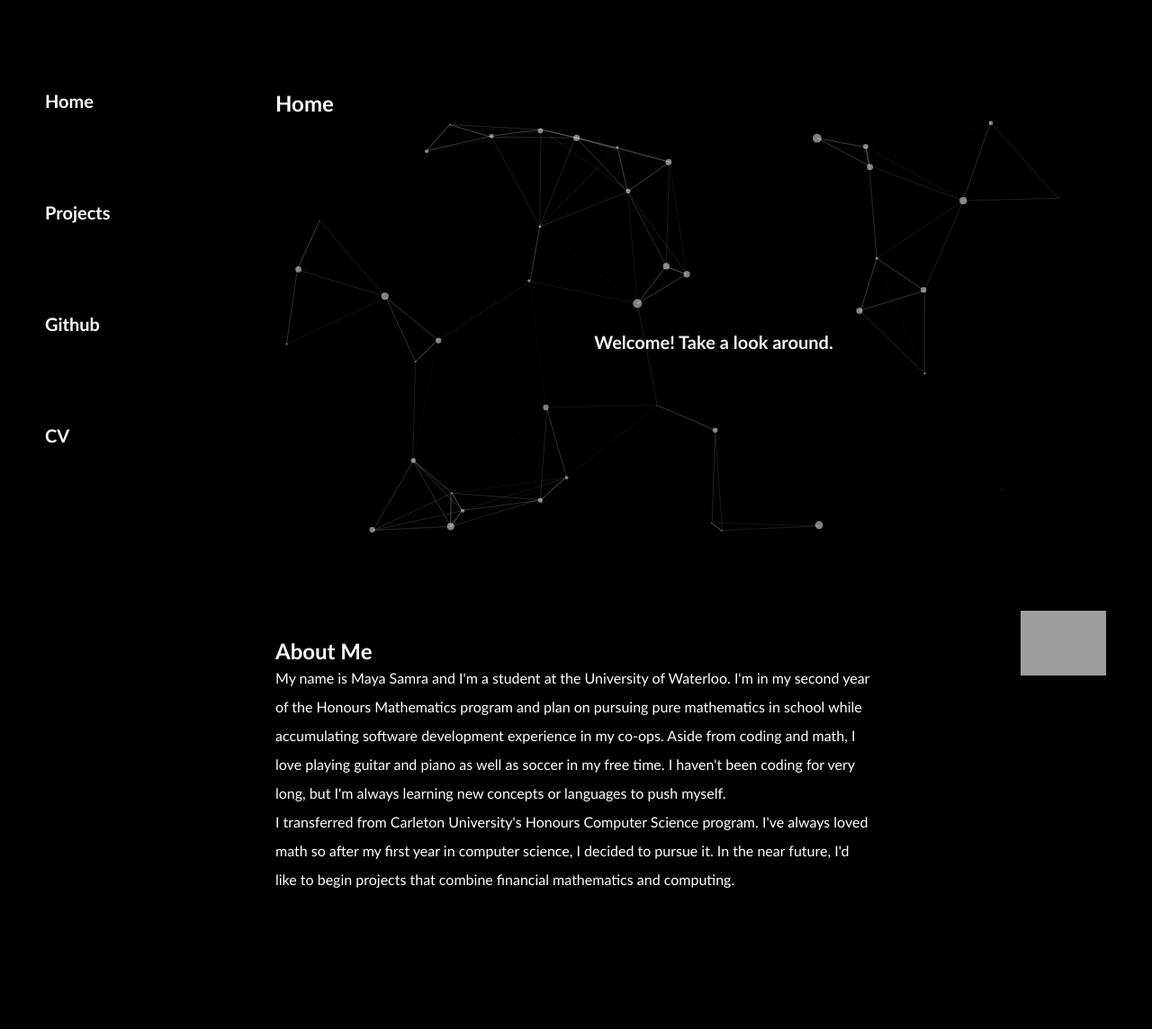
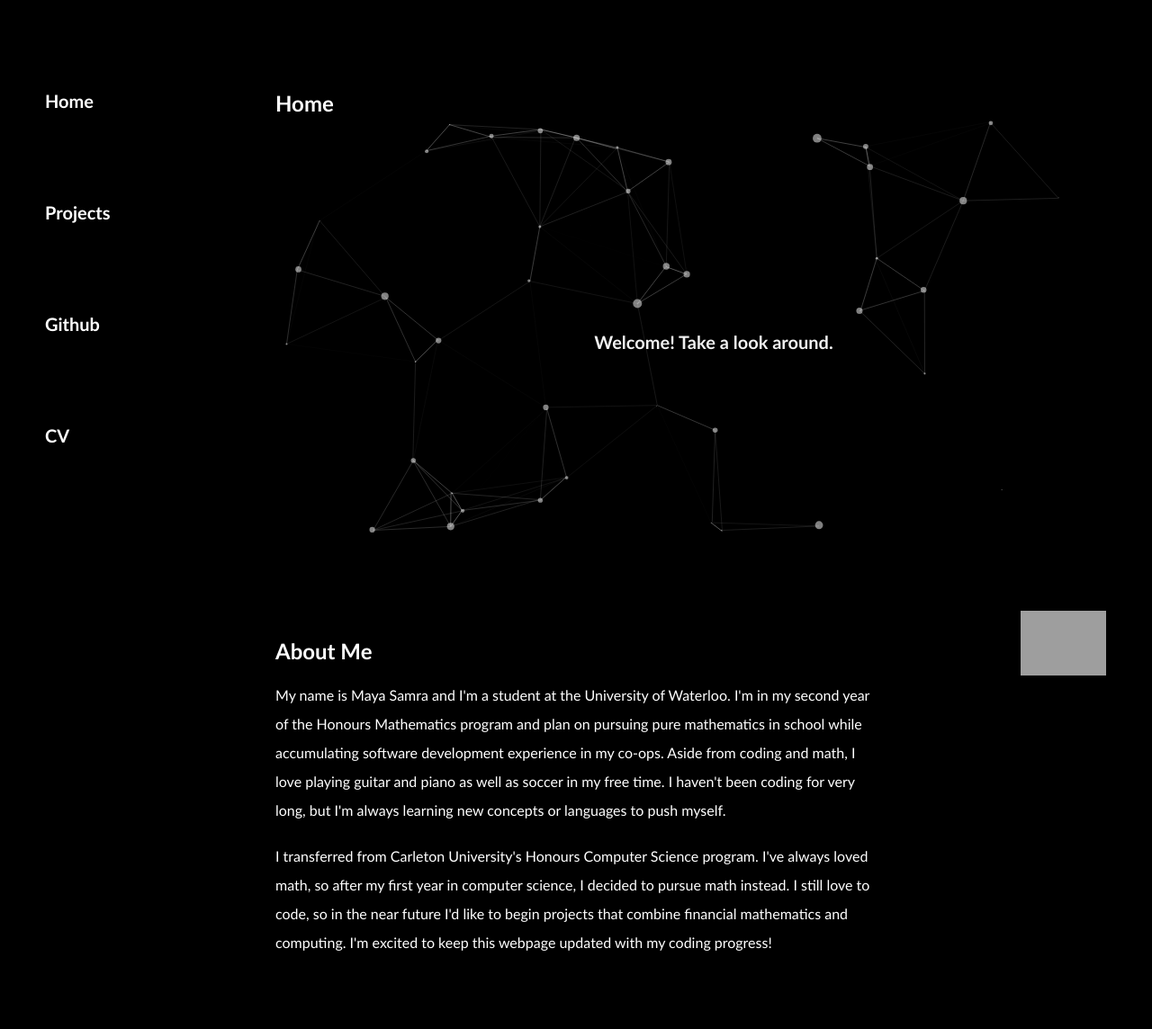
Before and after one commit to mayasamra/WebPage, a plain HTML site: page index.html in a window 1280 px wide. Shown: the whole page at 90% size. Before the commit the page ends 1074 px from the top, so only its background shows below. Drawn offline with Linux system fonts and the light colour scheme; grey boxes are pictures that could not be loaded.

Commit message:
committing files
webpage upload

```diff
--- a/Home/index.html
+++ b/index.html
@@ -4,7 +4,8 @@
     <meta charset="UTF-8">
     <meta http-equiv="X-UA-Compatible" content="IE=edge"/>
     <meta name="viewport" content="width=device-width, initial-scale=1.0">
-    <title>PageDemo</title>
+    <title>Maya Samra</title>
+    <link rel="icon" href="moon.png"/>
     <link rel="stylesheet" href="style-home.css">
     <style>
         * {
@@ -66,8 +67,10 @@
             <div id="container-2">
                 <div id="about-me">
                     <h2>About Me</h2>
+                </br>
                     <p class="about-me-p">My name is Maya Samra and I'm a student at the University of Waterloo. I'm in my second year of the Honours Mathematics program and plan on pursuing pure mathematics in school while accumulating software development experience in my co-ops. Aside from coding and math, I love playing guitar and piano as well as soccer in my free time. I haven't been coding for very long, but I'm always learning new concepts or languages to push myself.</p>
-                    <p class="about-me-p">I transferred from Carleton University's Honours Computer Science program. I've always loved math so after my first year in computer science, I decided to pursue it. In the near future, I'd like to begin projects that combine financial mathematics and computing.</p>
+                </br>
+                    <p class="about-me-p">I transferred from Carleton University's Honours Computer Science program. I've always loved math, so after my first year in computer science, I decided to pursue math instead. I still love to code, so in the near future I'd like to begin projects that combine financial mathematics and computing. I'm excited to keep this webpage updated with my coding progress!</p>
                 </div>
                 <div id="picture">
                     <img src="picOfMe.png">
--- a/package.json
+++ /dev/null
@@ -1,6 +0,0 @@
-{
-  "dependencies": {
-    "canvas-nest.js": "^2.0.4",
-    "js-confetti": "^0.11.0"
-  }
-}
```
Also changed, not shown: app.js (renamed from Home/app.js), moon.png (added), particles.js (renamed from Home/particles.js), projects.html (renamed from Projects/Projects.html), style-home.css (renamed from Home/style-home.css), style-projects.css (renamed from Projects/style-projects.css), 6 other files.
